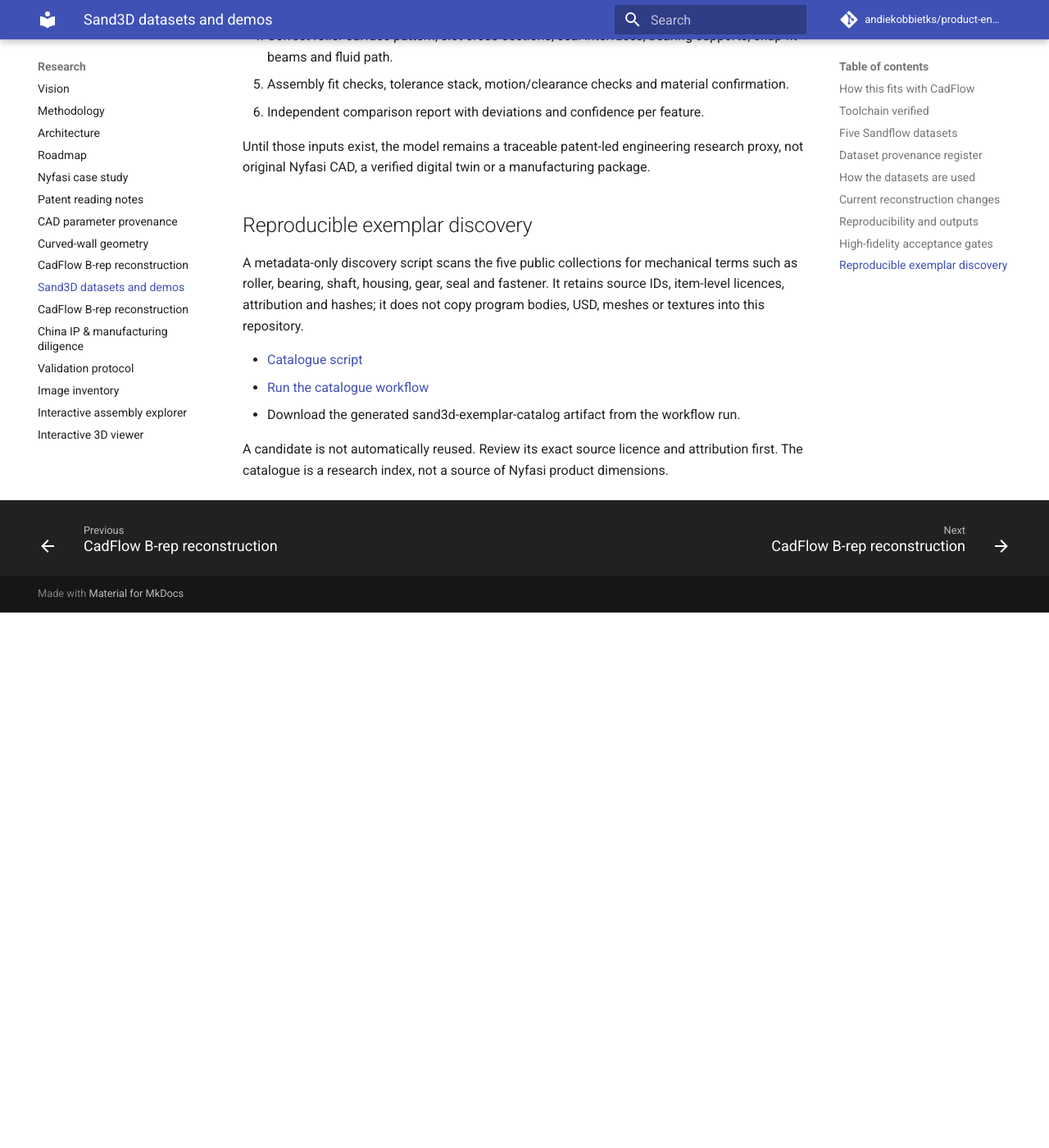
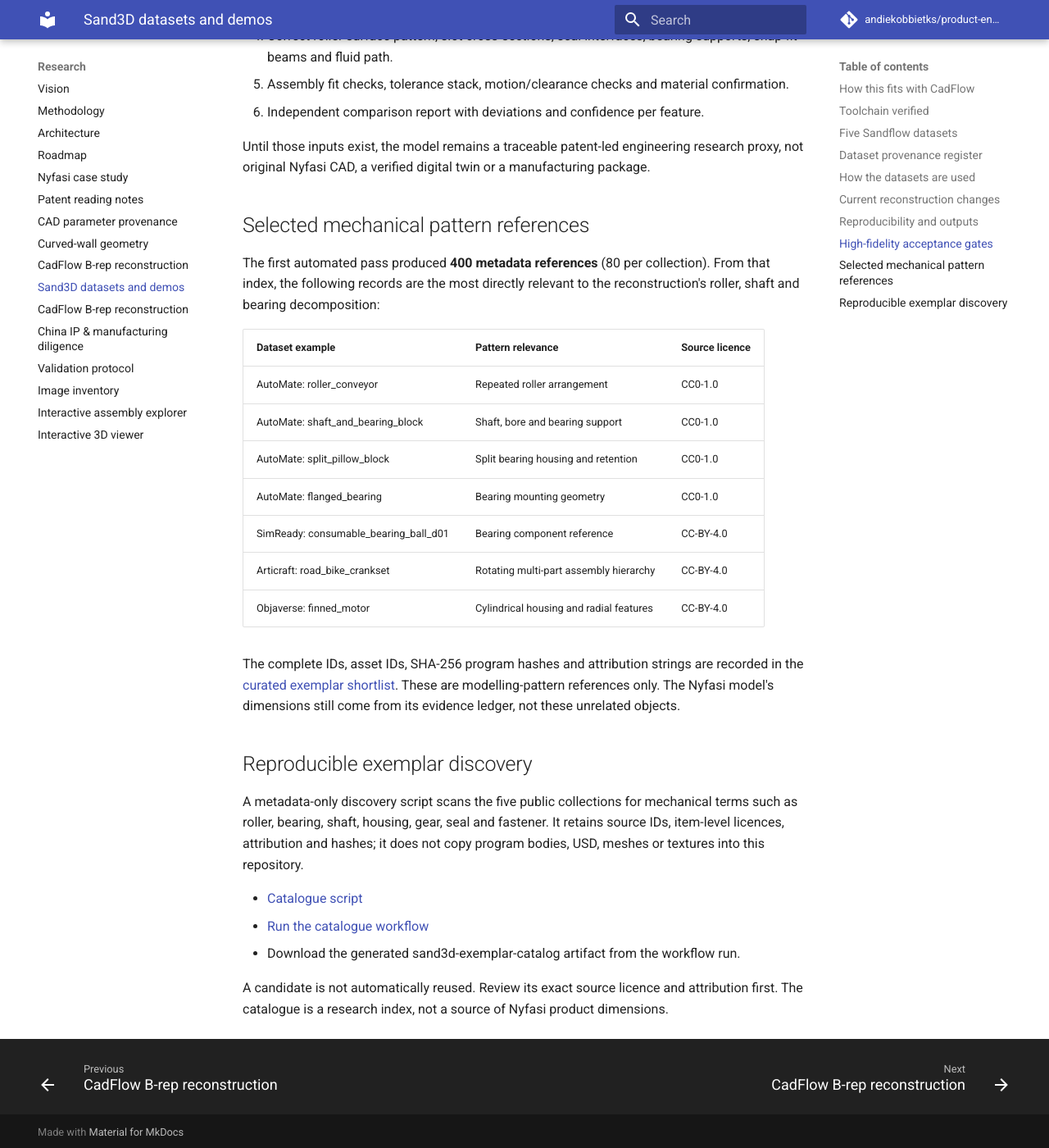
Before and after one commit to andiekobbietks/product-engineering-lab, an MkDocs documentation site: the page built from docs/experiments/sand3d-dataset-strategy.md, in a window 1280 px wide and 1400 px high, scrolled down 3720 px. Shown: the whole window at 82% size. Built offline with MkDocs 1.6.1 and Material for MkDocs 9.7.7, drawn with Linux system fonts in a browser that asks for light colours; comment, search, counter and statistics services are not loaded; before the commit the page ends 4467 px from its top, so only the background shows below that.

Commit message:
Document selected licensed mechanical pattern exemplars

```diff
--- a/docs/experiments/sand3d-dataset-strategy.md
+++ b/docs/experiments/sand3d-dataset-strategy.md
@@ -87,6 +87,23 @@ A more detailed render is not, by itself, high fidelity. The next fidelity gates
 Until those inputs exist, the model remains a traceable patent-led engineering research proxy, not original Nyfasi CAD, a verified digital twin or a manufacturing package.
 
 
+
+## Selected mechanical pattern references
+
+The first automated pass produced **400 metadata references** (80 per collection). From that index, the following records are the most directly relevant to the reconstruction's roller, shaft and bearing decomposition:
+
+| Dataset example | Pattern relevance | Source licence |
+|---|---|---|
+| AutoMate: roller_conveyor | Repeated roller arrangement | CC0-1.0 |
+| AutoMate: shaft_and_bearing_block | Shaft, bore and bearing support | CC0-1.0 |
+| AutoMate: split_pillow_block | Split bearing housing and retention | CC0-1.0 |
+| AutoMate: flanged_bearing | Bearing mounting geometry | CC0-1.0 |
+| SimReady: consumable_bearing_ball_d01 | Bearing component reference | CC-BY-4.0 |
+| Articraft: road_bike_crankset | Rotating multi-part assembly hierarchy | CC-BY-4.0 |
+| Objaverse: finned_motor | Cylindrical housing and radial features | CC-BY-4.0 |
+
+The complete IDs, asset IDs, SHA-256 program hashes and attribution strings are recorded in the [curated exemplar shortlist](https://github.com/andiekobbietks/product-engineering-lab/blob/main/experiments/001-nyfasi-reconstruction/models/sand3d-exemplar-shortlist.json). These are modelling-pattern references only. The Nyfasi model's dimensions still come from its evidence ledger, not these unrelated objects.
+
 ## Reproducible exemplar discovery
 
 A metadata-only discovery script scans the five public collections for mechanical terms such as roller, bearing, shaft, housing, gear, seal and fastener. It retains source IDs, item-level licences, attribution and hashes; it does not copy program bodies, USD, meshes or textures into this repository.
```
